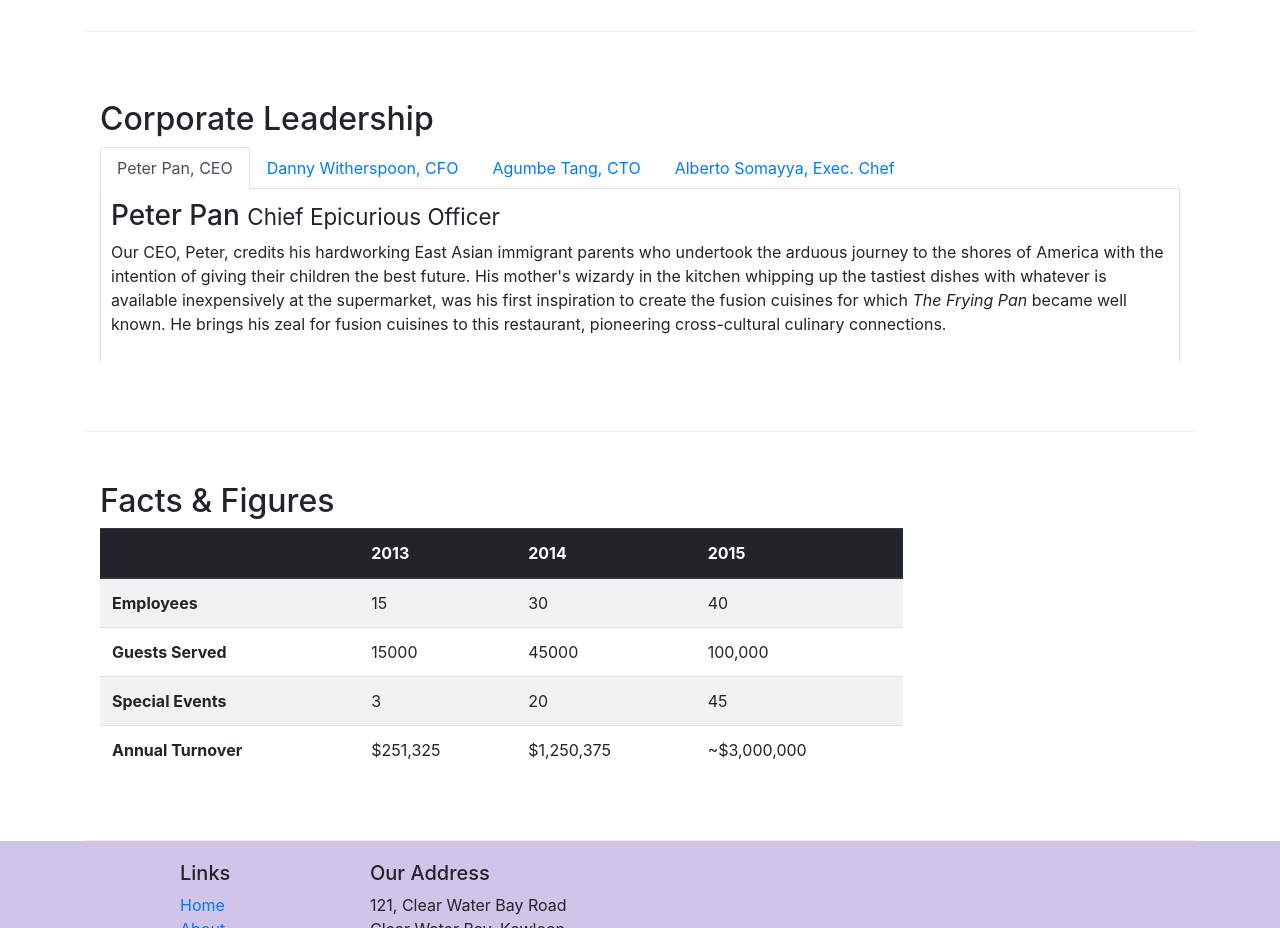
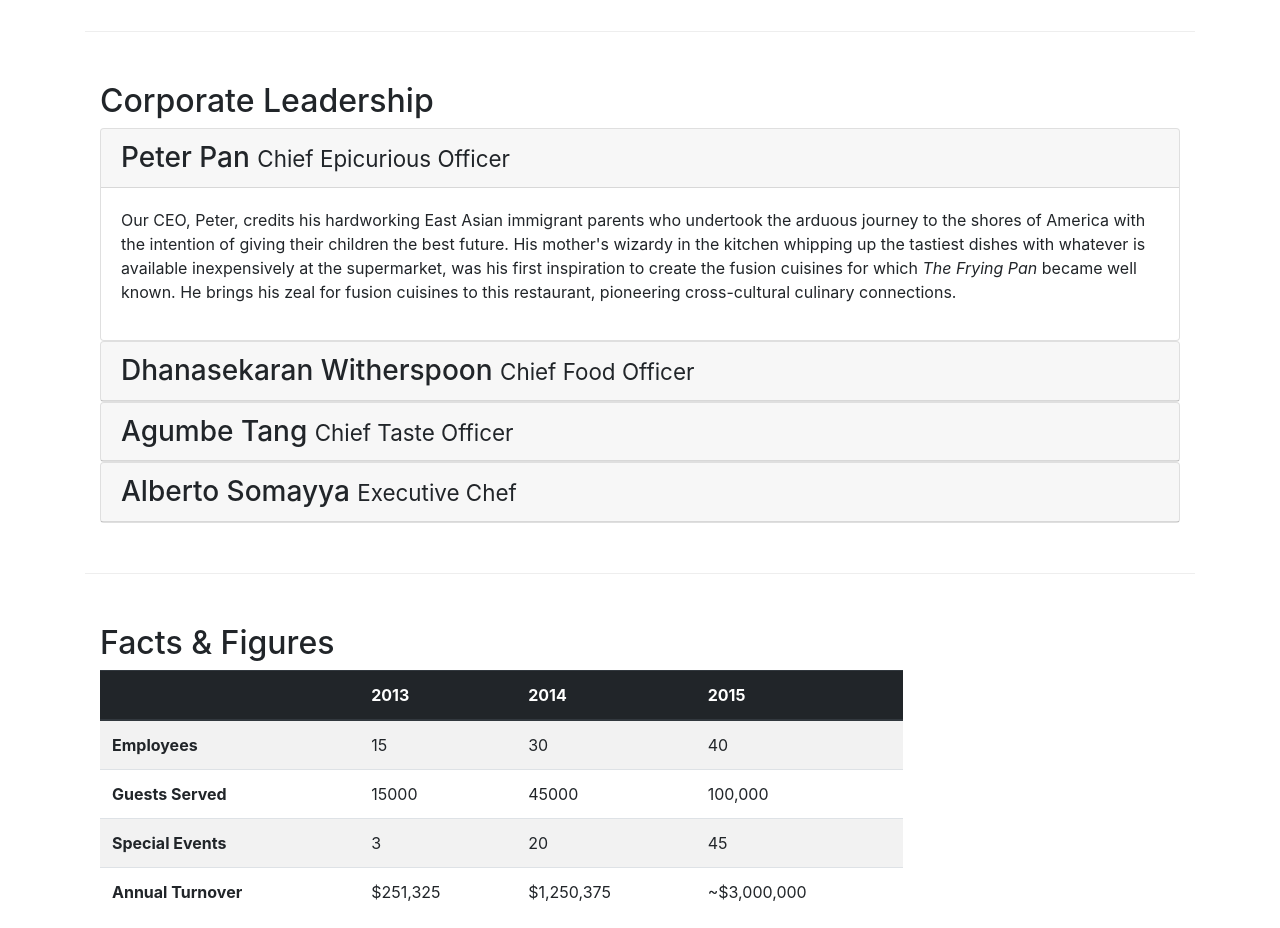
Before and after one commit to KSJHANAVI/Bootstrap4, a website: page aboutus.html in a window 1280 px wide. Shown: the part 940-1868 px from the top of the page. Drawn offline with nearby package versions, Linux system fonts and the light colour scheme.

Commit message:
accordion and show and hide

```diff
--- a/aboutus.html
+++ b/aboutus.html
@@ -102,7 +102,7 @@
         <div class="row row-content align-items-center">
             <div class="col">
                 <h2>Corporate Leadership</h2>
-               <ul class="nav nav-tabs">
+               <!--<ul class="nav nav-tabs">
                     <li class="nav-item">
                       <a class="nav-link active" href="#peter"
                         role="tab" data-toggle="tab">Peter Pan, CEO</a>
@@ -119,25 +119,47 @@
                       <a class="nav-link" href="#alberto" role="tab"
                         data-toggle="tab">Alberto Somayya, Exec. Chef</a>
                     </li>
-                </ul>
-                <div class="tab-content">
-                <div role="tabpanel" class="tab-pane fade show active" id="peter">
-                <h3>Peter Pan <small>Chief Epicurious Officer</small></h3>
+                </ul>-->
+                <div id="accordion"></div>
+                <div class="card">
+                        <div class="card-header" role="tab" id="peterhead">
+                        <h3 class="mb-0">
+                            <a data-toggle="collapse" data-target="#peter">
+                Peter Pan <small>Chief Epicurious Officer</small></a></h3></div>
+                 <div class="collapse show" id="peter" data-parent="#accordion">
+                            <div class="card-body">
                 <p class="d-none d-sm-block">Our CEO, Peter, credits his hardworking East Asian immigrant parents who undertook the arduous journey to the shores of America with the intention of giving their children the best future. His mother's wizardy in the kitchen whipping up the tastiest dishes with whatever is available inexpensively at the supermarket, was his first inspiration to create the fusion cuisines for which <em>The Frying Pan</em> became well known. He brings his zeal for fusion cuisines to this restaurant, pioneering cross-cultural culinary connections.
-                </p>
-</div><div role="tabpanel" class="tab-pane fade" id="danny">
-                <h3>Dhanasekaran Witherspoon <small>Chief Food Officer</small></h3>
+                </p></div></div></div>
+<div class="card">
+                            <div class="card-header" role="tab" id="dannyhead">
+                            <h3 class="mb-0">
+                                <a class="collapsed" data-toggle="collapse" data-target="#danny">
+                Dhanasekaran Witherspoon <small>Chief Food Officer</small></a></h3></div>
+                <div class="collapse" id="danny" data-parent="#accordion">
+                            <div class="card-body">
                 <p class="d-none d-sm-block">Our CFO, Danny, as he is affectionately referred to by his colleagues, comes from a long established family tradition in farming and produce. His experiences growing up on a farm in the Australian outback gave him great appreciation for varieties of food sources. As he puts it in his own words, <em>Everything that runs, wins, and everything that stays, pays!</em>
                 </p>
-</div><div role="tabpanel" class="tab-pane fade" id="agumbe">
-                <h3>Agumbe Tang <small>Chief Taste Officer</small></h3>
+</div></div></div>
+<div class="card">
+                            <div class="card-header" role="tab" id="agumbehead">
+                            <h3 class="mb-0">
+                                <a class="collapsed" data-toggle="collapse" data-target="#agumbe">
+                Agumbe Tang <small>Chief Taste Officer</small></a></h3></div>
+                <div class="collapse" id="agumbe" data-parent="#accordion">
+                            <div class="card-body">
                 <p class="d-none d-sm-block">Blessed with the most discerning gustatory sense, Agumbe, our CTO, personally ensures that every dish that we serve meets his exacting tastes. Our chefs dread the tongue lashing that ensues if their dish does not meet his exacting standards. He lives by his motto, <em>You click only if you survive my lick.</em>
                 </p>
-</div><div role="tabpanel" class="tab-pane fade" id="alberto">
-                <h3>Alberto Somayya <small>Executive Chef</small></h3>
+</div></div></div>
+<div class="card">
+                            <div class="card-header" role="tab" id="albertohead">
+                            <h3 class="mb-0">
+                                <a class="collapsed" data-toggle="collapse" data-target="#alberto">
+                Alberto Somayya <small>Executive Chef</small></a></h3></div>
+                <div class="collapse" id="alberto" data-parent="#accordion">
+                            <div class="card-body">
                 <p class="d-none d-sm-block">Award winning three-star Michelin chef with wide International experience having worked closely with whos-who in the culinary world, he specializes in creating mouthwatering Indo-Italian fusion experiences. He says, <em>Put together the cuisines from the two craziest cultures, and you get a winning hit! Amma Mia!</em>
                 </p>
-            </div>
+            </div></div>
             </div>
             </div>
        </div>
```
